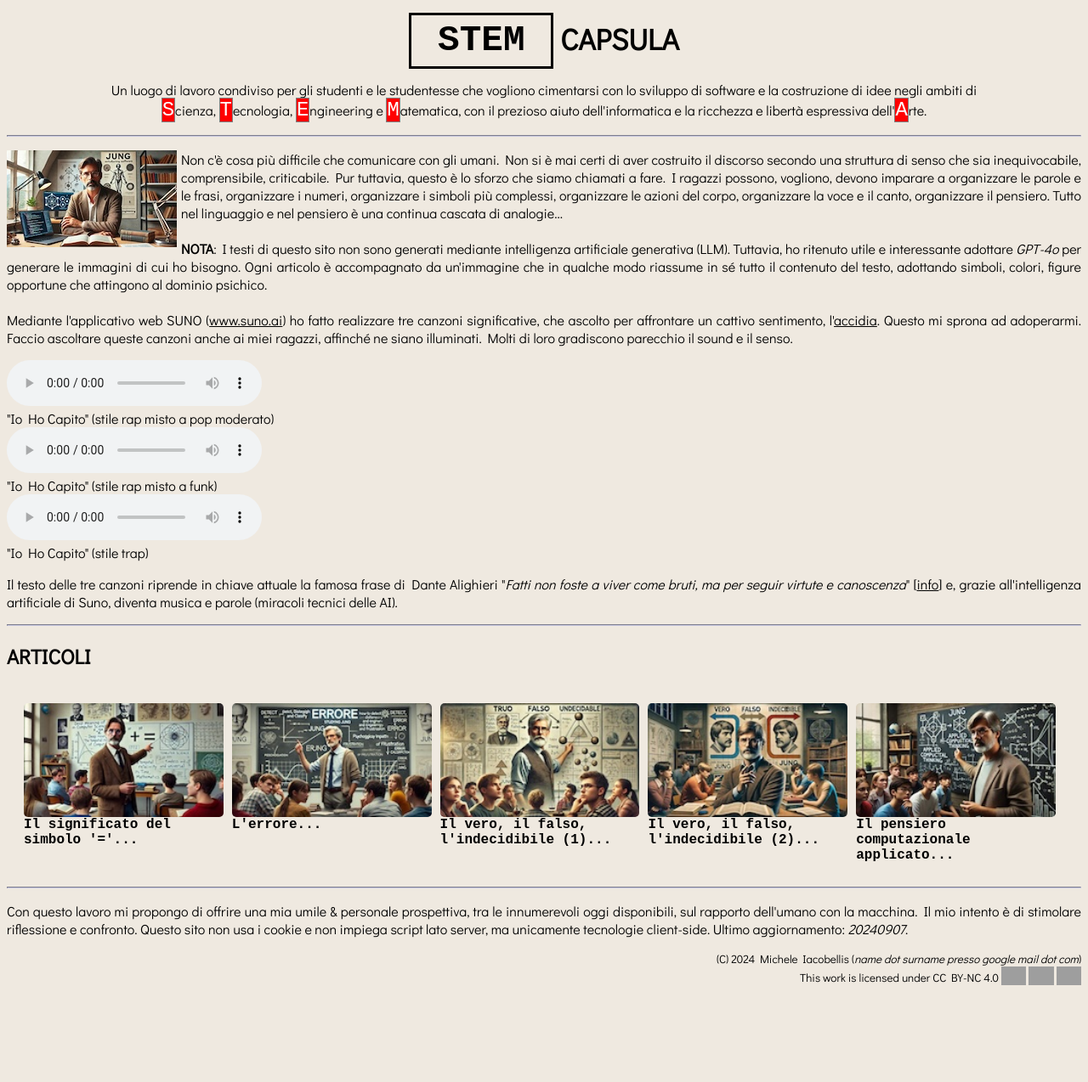
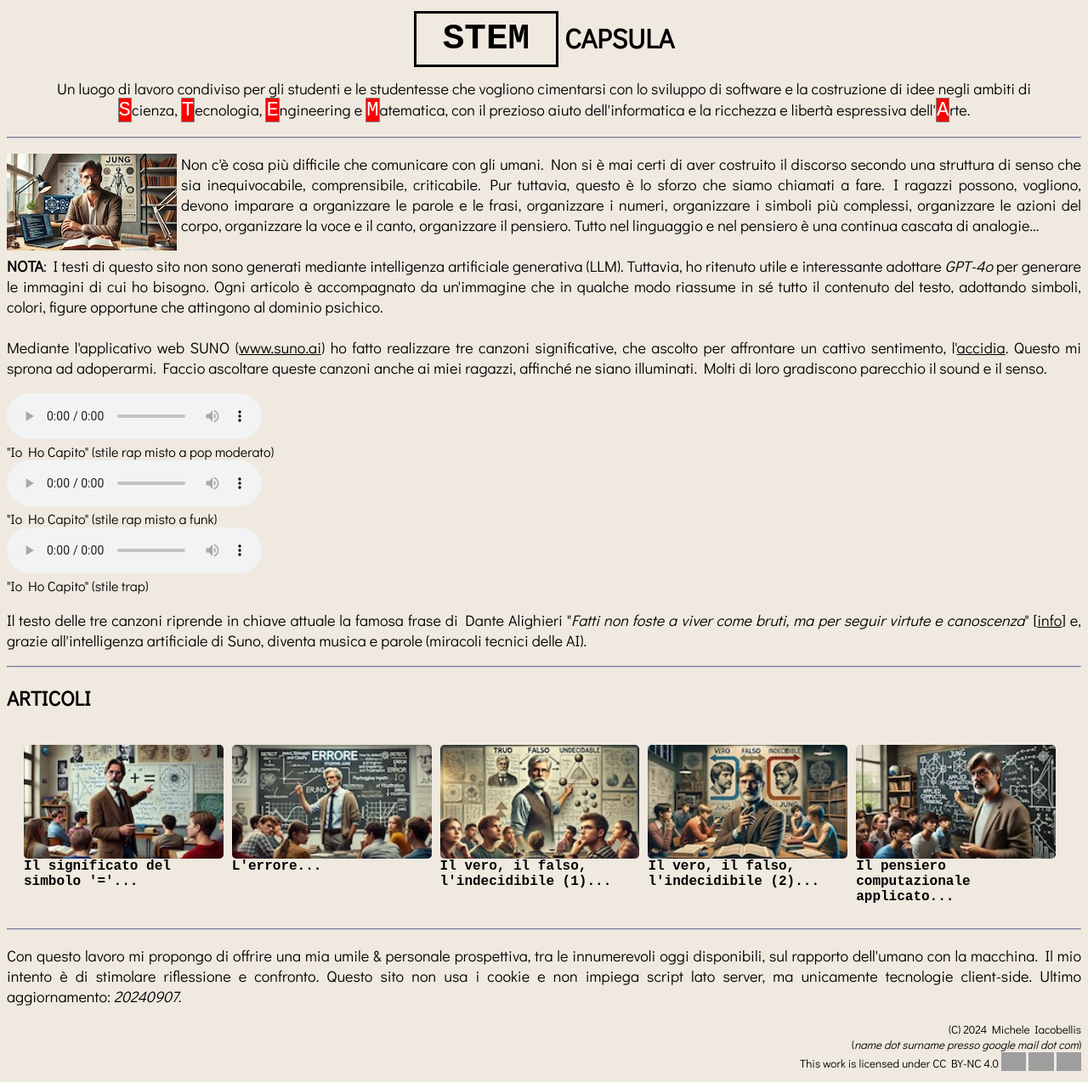
Before and after one commit to jaggomiken/Officina, a plain HTML site: page docs/index.html in a window 1280 px wide. Shown: the whole page at 85% size. Before the commit the page ends 1173 px from the top, so only its background shows below. Drawn offline with Linux system fonts and the light colour scheme; grey boxes are pictures that could not be loaded.

Commit message:
General update.

```diff
--- a/docs/article.style.css
+++ b/docs/article.style.css
@@ -68,7 +68,7 @@
 }
 
 h1{
-  font-size: 26pt;
+  font-size: 24pt;
 }
 
 span.hi {
@@ -89,6 +89,10 @@ hr{
   border-color: rgb(200, 200, 224, 255);
 }
 
+p {
+  font-size: 13.5pt;
+}
+
 p.smallfont {
   font-size: 10pt;
 }
--- a/docs/index.html
+++ b/docs/index.html
@@ -76,6 +76,6 @@
   </div>
   <hr>
   <footer><p align="justify">Con questo lavoro mi propongo di offrire una mia umile &amp; personale prospettiva, tra le innumerevoli oggi disponibili, sul rapporto dell'umano con la macchina. Il mio intento è di stimolare riflessione e confronto. Questo sito non usa i cookie e non impiega script lato server, ma unicamente tecnologie client-side. Ultimo aggiornamento: <i>20240907</i>.</p></footer>
-  <p class="smallfont" xmlns:cc="http://creativecommons.org/ns#" align="right">(C) 2024 Michele Iacobellis (<i>name dot surname presso google mail dot com</i>)<br>This work is licensed under <a href="https://creativecommons.org/licenses/by-nc/4.0/?ref=chooser-v1" target="_blank" rel="license noopener noreferrer" style="display:inline-block;">CC BY-NC 4.0<img style="height:22px!important;margin-left:3px;vertical-align:text-bottom;" src="https://mirrors.creativecommons.org/presskit/icons/cc.svg?ref=chooser-v1" alt=""><img style="height:22px!important;margin-left:3px;vertical-align:text-bottom;" src="https://mirrors.creativecommons.org/presskit/icons/by.svg?ref=chooser-v1" alt=""><img style="height:22px!important;margin-left:3px;vertical-align:text-bottom;" src="https://mirrors.creativecommons.org/presskit/icons/nc.svg?ref=chooser-v1" alt=""></a></p>
+  <p class="smallfont" xmlns:cc="http://creativecommons.org/ns#" align="right">(C) 2024 Michele Iacobellis<br>(<i>name dot surname presso google mail dot com</i>)<br>This work is licensed under <a href="https://creativecommons.org/licenses/by-nc/4.0/?ref=chooser-v1" target="_blank" rel="license noopener noreferrer" style="display:inline-block;">CC BY-NC 4.0<img style="height:22px!important;margin-left:3px;vertical-align:text-bottom;" src="https://mirrors.creativecommons.org/presskit/icons/cc.svg?ref=chooser-v1" alt=""><img style="height:22px!important;margin-left:3px;vertical-align:text-bottom;" src="https://mirrors.creativecommons.org/presskit/icons/by.svg?ref=chooser-v1" alt=""><img style="height:22px!important;margin-left:3px;vertical-align:text-bottom;" src="https://mirrors.creativecommons.org/presskit/icons/nc.svg?ref=chooser-v1" alt=""></a></p>
 </body>
 </html>
--- a/docs/index.style.css
+++ b/docs/index.style.css
@@ -5,12 +5,16 @@
   <!-- ===================================================================== -->
 */
 
+/* ===== GESTIONE WEB FONTS ===== */
+
 @font-face {
   font-family: 'didact';
   src: url('fonts/DidactGothic-Regular.ttf') format('truetype');
   font-weight: normal;
   font-style: normal;
 }
+
+/* ===== GESTIONE IMAGE GALLERY ===== */
 
 .image-gallery {
     display: flex;
@@ -39,7 +43,8 @@
     box-shadow: 0 4px 8px rgba(0, 0, 0, 0.3);
 }
 
-/* Responsive adjustments */
+/* ===== GESTIONE RESPONSIVE ===== */
+
 @media (max-width: 1024px) {
     .image-gallery a {
         flex: 1 1 calc(33.33% - 10px); /* 3 images per row */
@@ -61,6 +66,8 @@
     }
 }
 
+/* ===== GESTIONE STILE PAGINA ===== */
+
 * {
   font-family: "didact";
   background-color: rgb(239, 233, 224, 255);
@@ -68,7 +75,7 @@
 }
 
 h1{
-  font-size: 26pt;
+  font-size: 24pt;
 }
 
 span.hi {
@@ -89,6 +96,10 @@ hr{
   border-color: rgb(200, 200, 224, 255);
 }
 
+p {
+  font-size: 13.5pt;
+}
+
 p.smallfont {
   font-size: 10pt;
 }
```
Also changed, not shown: docs/articolo001/001_index.html (+1 -1 lines), docs/articolo002/002_index.html (+1 -1 lines), docs/articolo003/003_index.html (+1 -1 lines), docs/articolo004/004_index.html (+1 -1 lines), docs/articolo005/005_index.html (+1 -1 lines).
